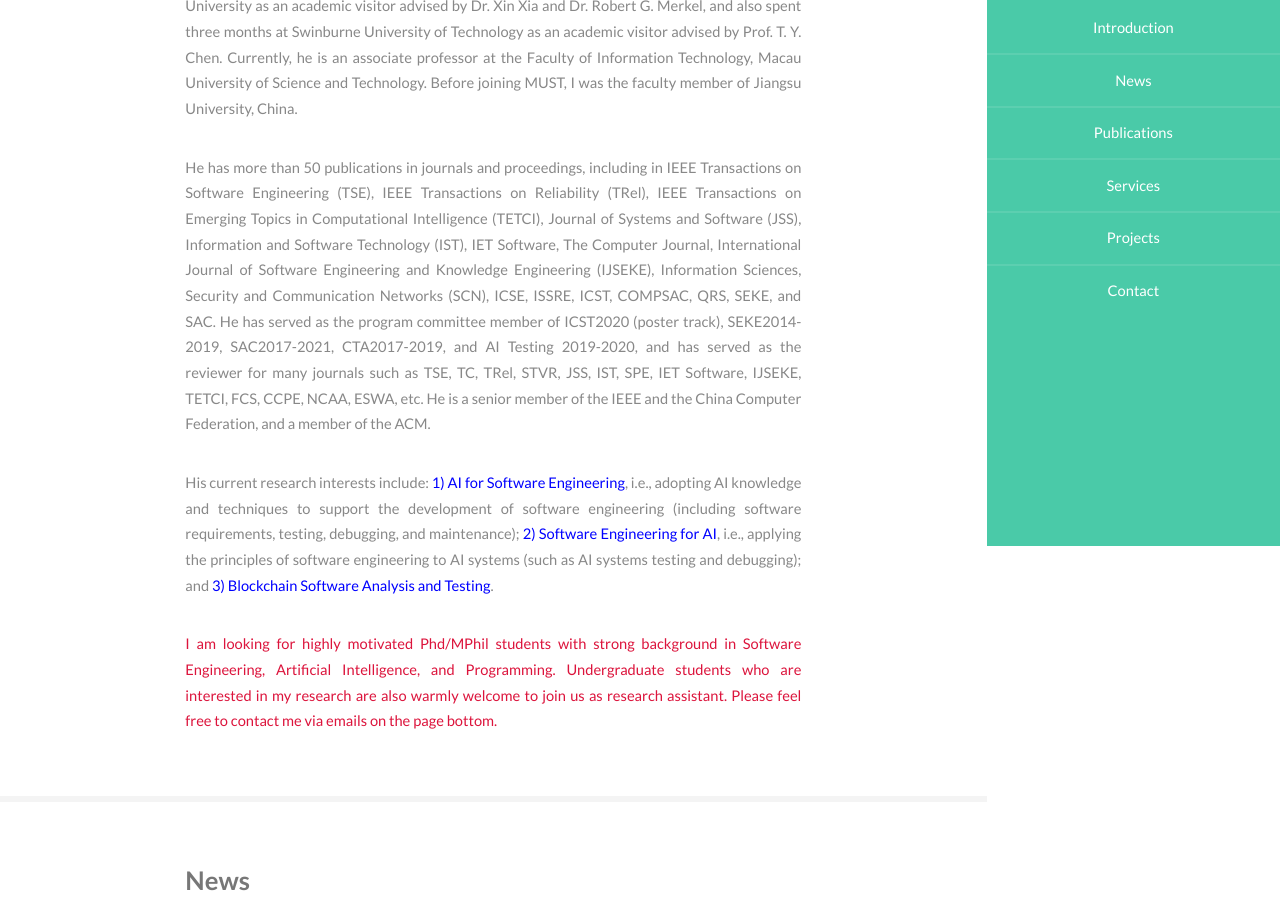
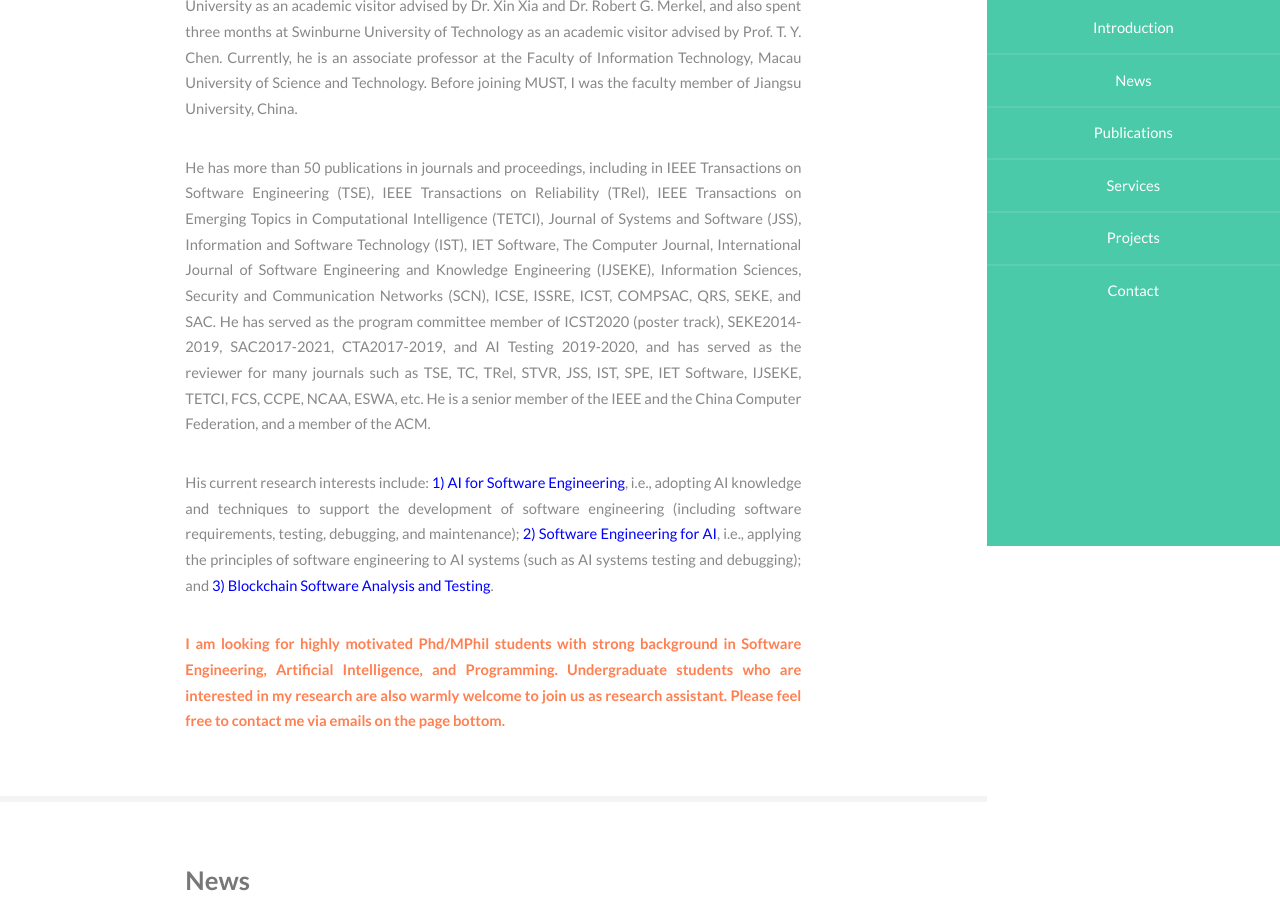
Before and after one commit to huangrubing/huangrubing.github.io, a plain HTML site: page index.html in a window 1280 px wide. Shown: the part 254-1165 px from the top of the page. Drawn offline with Linux system fonts and the light colour scheme.

Commit message:
Update index.html

```diff
--- a/index.html
+++ b/index.html
@@ -78,7 +78,7 @@
 
 			<p align="justify">His current research interests include: <font color="blue">1) AI for Software Engineering</font>, i.e., adopting AI knowledge and techniques to support the development of software engineering (including software requirements, testing, debugging, and maintenance); <font color="blue">2) Software Engineering for AI</font>, i.e., applying the principles of software engineering to AI systems (such as AI systems testing and debugging); and <font color="blue">3) Blockchain Software Analysis and Testing</font>.</p>
 
-			<p align="justify"><font color="crimson">I am looking for highly motivated Phd/MPhil students with strong background in Software Engineering, Artificial Intelligence, and Programming. Undergraduate students who are interested in my research are also warmly welcome to join us as research assistant. Please feel free to contact me via emails on the page bottom.</font></p>
+			<p align="justify"><strong><font color="coral">I am looking for highly motivated Phd/MPhil students with strong background in Software Engineering, Artificial Intelligence, and Programming. Undergraduate students who are interested in my research are also warmly welcome to join us as research assistant. Please feel free to contact me via emails on the page bottom.</font></strong></p>
 		</div>
 	</section>
 
```
